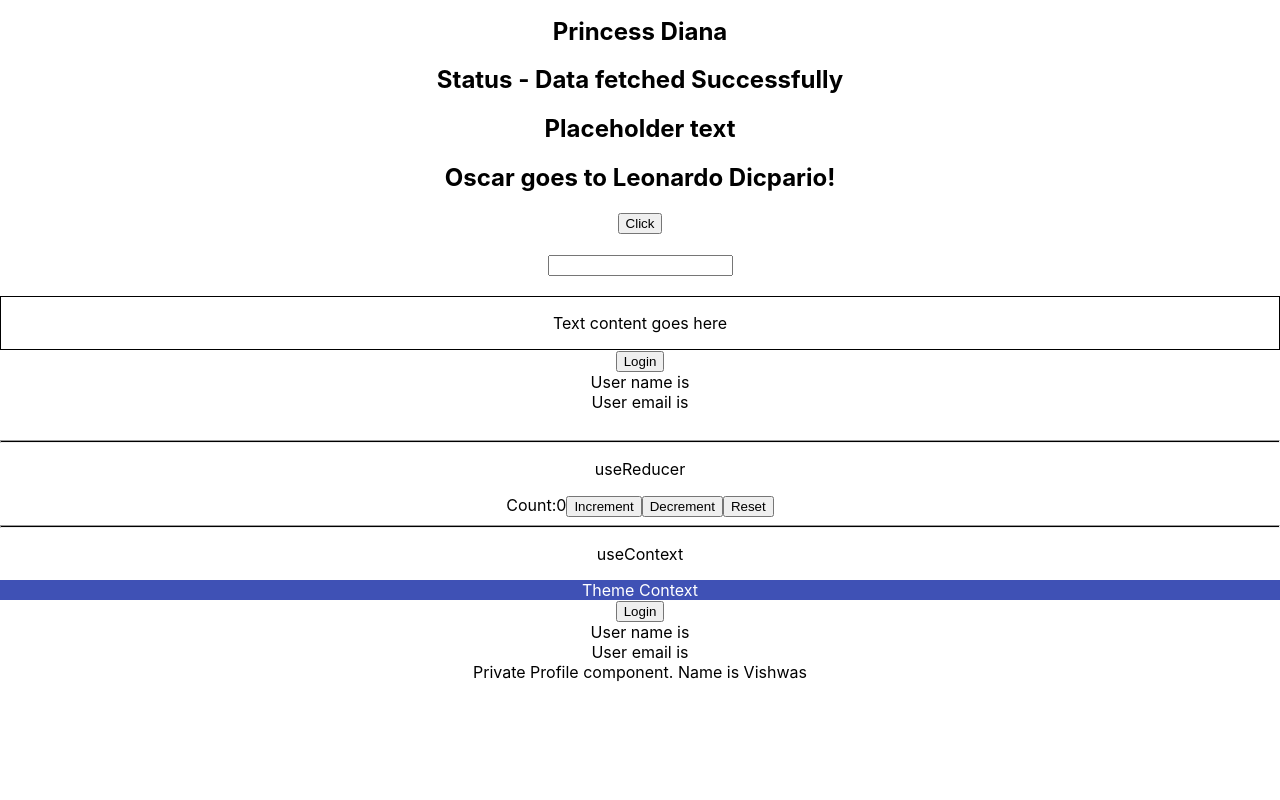
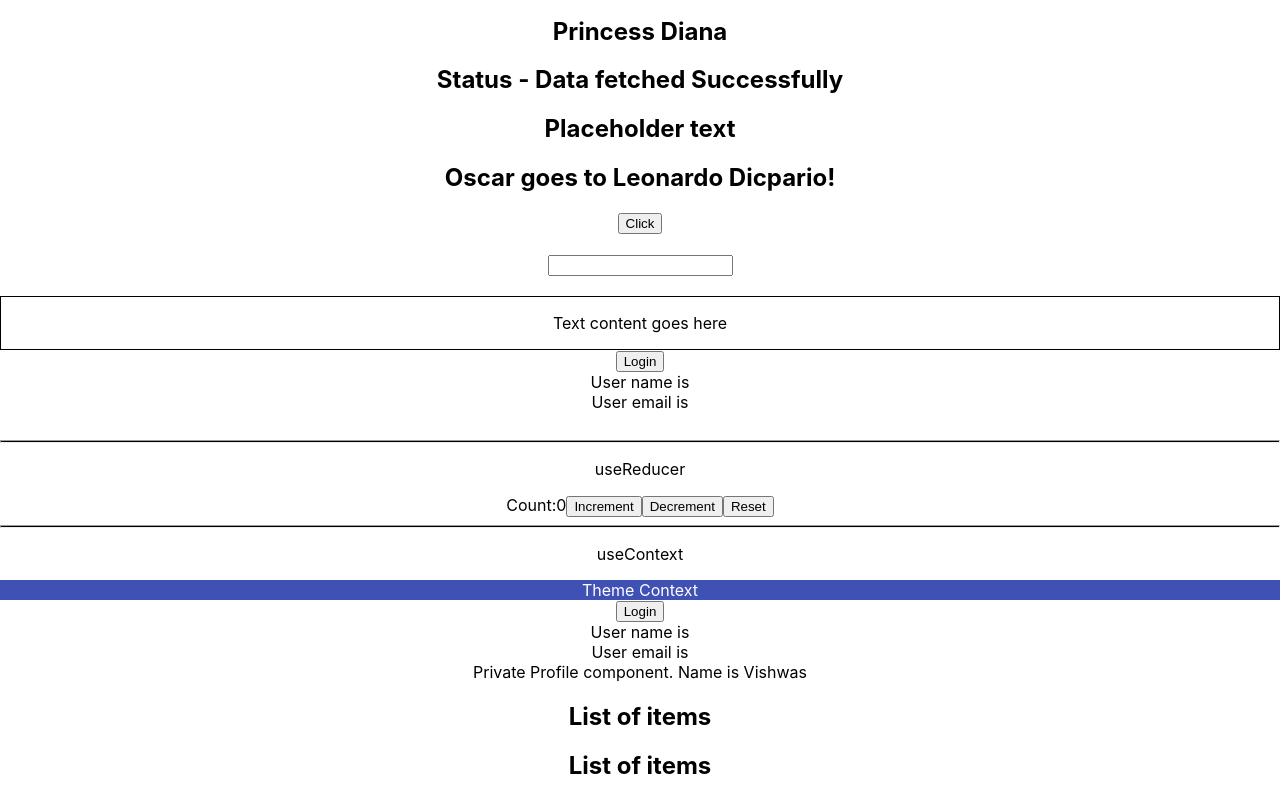
Before and after one commit to chetanalotliker/learn-react-typescript, a React (Create React App) app: page / in a window 1280 px wide. Shown: the part 190-990 px from the top of the page. Before the commit the page ends 872 px from the top, so only its background shows below. Built offline with nearby package versions, Linux system fonts and the light colour scheme.

Commit message:
Create generic props in react js

```diff
--- a/src/App.tsx
+++ b/src/App.tsx
@@ -16,6 +16,7 @@
 import { UserContextProvider } from './components/context/UserContext';
 import { Private } from './components/auth/Private';
 import { Profile } from './components/auth/Profile';
+import { List } from './components/generics/List';
 
 function App() {
   const personName = {
@@ -70,6 +71,10 @@
       </UserContextProvider>
 
       <Private isLoggedIn={true} Component={Profile}/>
+
+      <List items={['Batman','Superman','Wondar Woman']} onClick={(item)=> console.log(item)} />
+
+      <List items={[1,2,3]} onClick={(item)=> console.log(item)}/>
     </div>
   );
 }
--- /dev/null
+++ b/src/components/generics/List.tsx
@@ -0,0 +1,21 @@
+type ListProps<T> = {
+    items: T[]
+    onClick: (value: T) =>void
+}
+
+export const List = <T extends string | number>({items, onClick}: ListProps<T>)=>{
+    return (
+        <div>
+            <h2>List of items</h2>
+            {
+                items.map((item, index)=>{
+                    return (
+                        <div key={index} onClick={()=>onClick(item)}>
+
+                        </div>
+                    )
+                })
+            }
+        </div>
+    )
+}
```
